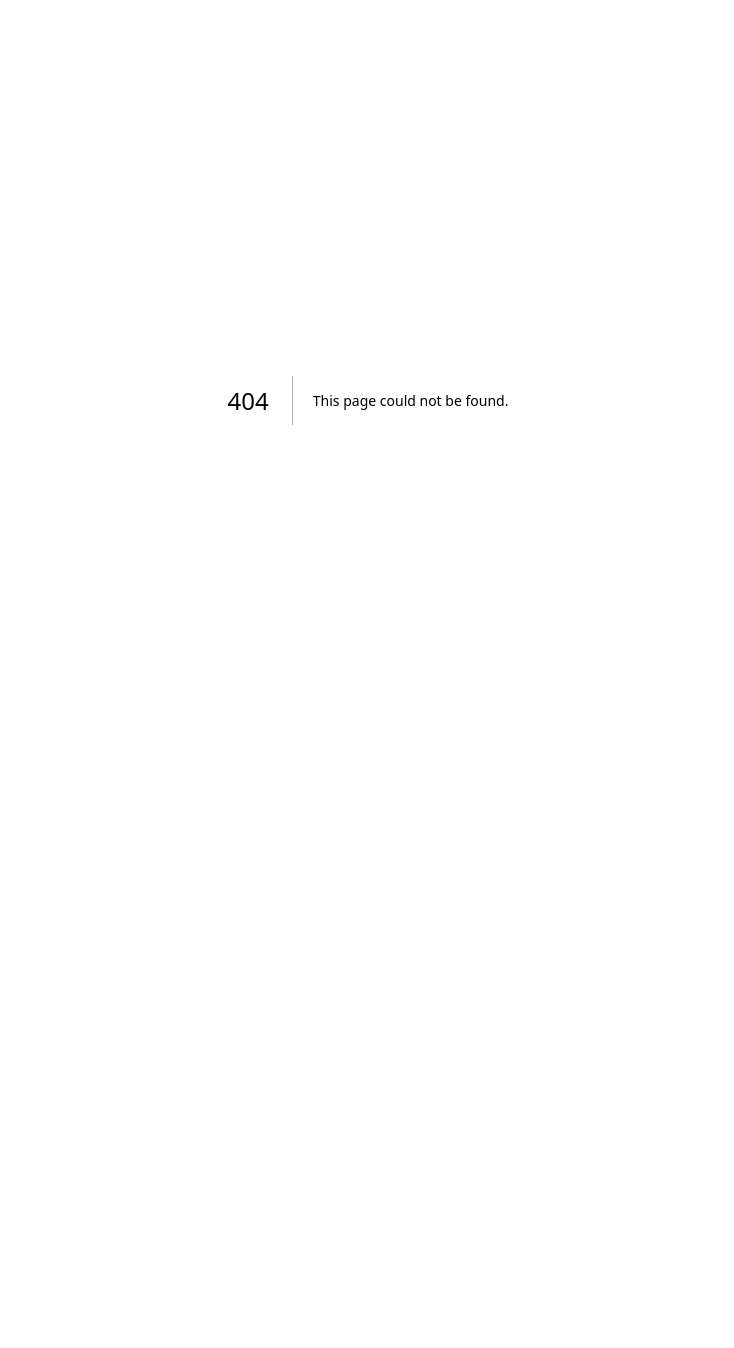
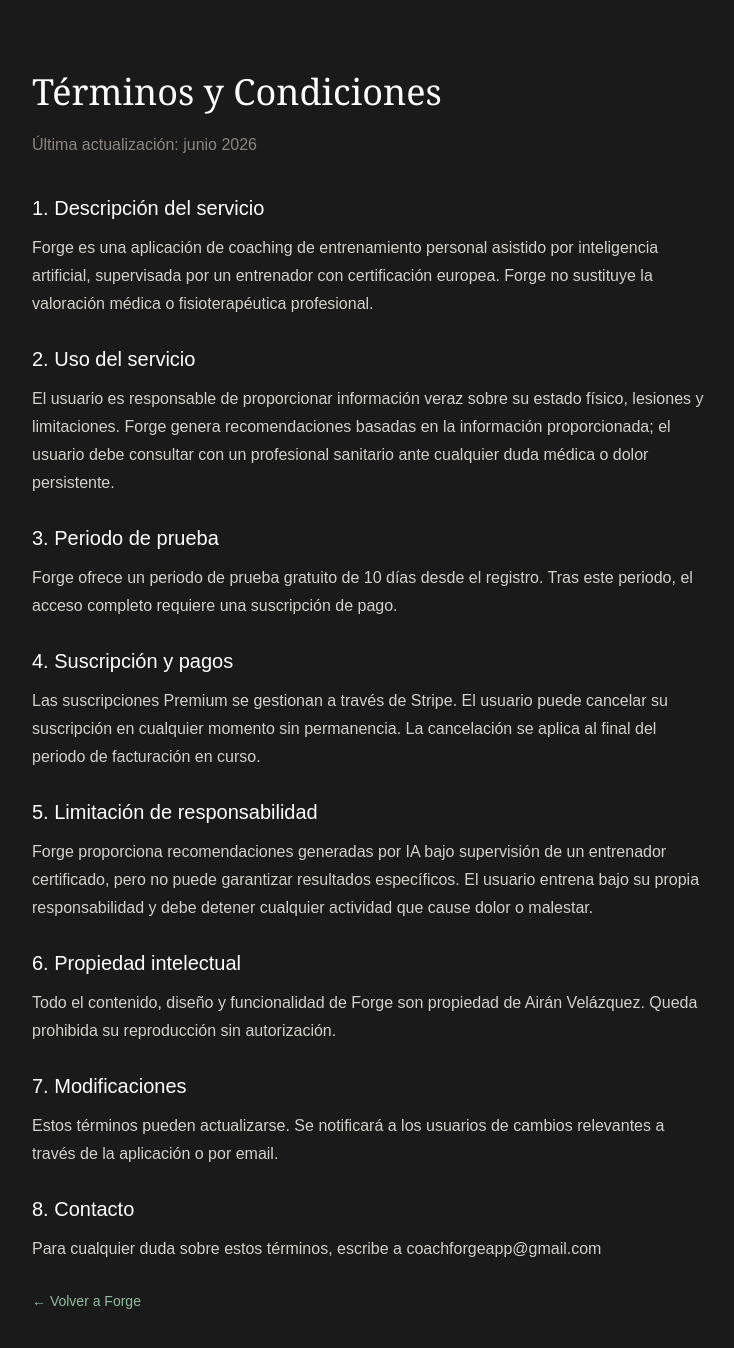
Before and after one commit to airanvlz-6/formapro, a Next.js app: page /terminos in a window 1280 px wide. Before the commit this address had no page. Shown: the top 1348 px of the page, without its empty margins (272-1006 px from the left). Before the commit the page ends 800 px from the top, so only its background shows below. Built offline with nearby package versions, Linux system fonts and the light colour scheme.

Commit message:
añadir paginas cookies y terminos

```diff
--- /dev/null
+++ b/app/cookies/page.tsx
@@ -0,0 +1,24 @@
+export default function Cookies() {
+  return (
+    <div style={{minHeight:"100vh",background:"#1A1A1A"}}>
+    <div style={{maxWidth:720,margin:"0 auto",padding:"60px 24px",fontFamily:"'DM Sans',sans-serif",color:"#D4D0CB",lineHeight:1.75}}>
+      <h1 style={{fontFamily:"Georgia,serif",fontSize:36,marginBottom:8,color:"#fff"}}>Política de Cookies</h1>
+      <p style={{color:"#8A8580",marginBottom:32}}>Última actualización: junio 2026</p>
+
+      <h2 style={{fontSize:20,marginBottom:8,color:"#fff"}}>1. ¿Qué son las cookies?</h2>
+      <p style={{marginBottom:24}}>Las cookies son pequeños archivos que se almacenan en tu dispositivo para recordar información sobre tu sesión y preferencias.</p>
+
+      <h2 style={{fontSize:20,marginBottom:8,color:"#fff"}}>2. Cookies que utilizamos</h2>
+      <p style={{marginBottom:24}}>Forge utiliza únicamente cookies técnicas necesarias para el funcionamiento del servicio: mantener tu sesión iniciada y recordar tu código de acceso. No utilizamos cookies de publicidad ni de seguimiento de terceros.</p>
+
+      <h2 style={{fontSize:20,marginBottom:8,color:"#fff"}}>3. Cookies de terceros</h2>
+      <p style={{marginBottom:24}}>Stripe puede establecer cookies técnicas durante el proceso de pago para garantizar la seguridad de la transacción.</p>
+
+      <h2 style={{fontSize:20,marginBottom:8,color:"#fff"}}>4. Gestión de cookies</h2>
+      <p style={{marginBottom:24}}>Puedes eliminar o bloquear las cookies desde la configuración de tu navegador. Ten en cuenta que esto puede afectar al funcionamiento de la aplicación, ya que no podrás mantener tu sesión iniciada.</p>
+
+      <a href="/" style={{color:"#8fbe9f",fontSize:14}}>← Volver a Forge</a>
+    </div>
+    </div>
+  );
+}
--- /dev/null
+++ b/app/terminos/page.tsx
@@ -0,0 +1,36 @@
+export default function Terminos() {
+  return (
+    <div style={{minHeight:"100vh",background:"#1A1A1A"}}>
+    <div style={{maxWidth:720,margin:"0 auto",padding:"60px 24px",fontFamily:"'DM Sans',sans-serif",color:"#D4D0CB",lineHeight:1.75}}>
+      <h1 style={{fontFamily:"Georgia,serif",fontSize:36,marginBottom:8,color:"#fff"}}>Términos y Condiciones</h1>
+      <p style={{color:"#8A8580",marginBottom:32}}>Última actualización: junio 2026</p>
+
+      <h2 style={{fontSize:20,marginBottom:8,color:"#fff"}}>1. Descripción del servicio</h2>
+      <p style={{marginBottom:24}}>Forge es una aplicación de coaching de entrenamiento personal asistido por inteligencia artificial, supervisada por un entrenador con certificación europea. Forge no sustituye la valoración médica o fisioterapéutica profesional.</p>
+
+      <h2 style={{fontSize:20,marginBottom:8,color:"#fff"}}>2. Uso del servicio</h2>
+      <p style={{marginBottom:24}}>El usuario es responsable de proporcionar información veraz sobre su estado físico, lesiones y limitaciones. Forge genera recomendaciones basadas en la información proporcionada; el usuario debe consultar con un profesional sanitario ante cualquier duda médica o dolor persistente.</p>
+
+      <h2 style={{fontSize:20,marginBottom:8,color:"#fff"}}>3. Periodo de prueba</h2>
+      <p style={{marginBottom:24}}>Forge ofrece un periodo de prueba gratuito de 10 días desde el registro. Tras este periodo, el acceso completo requiere una suscripción de pago.</p>
+
+      <h2 style={{fontSize:20,marginBottom:8,color:"#fff"}}>4. Suscripción y pagos</h2>
+      <p style={{marginBottom:24}}>Las suscripciones Premium se gestionan a través de Stripe. El usuario puede cancelar su suscripción en cualquier momento sin permanencia. La cancelación se aplica al final del periodo de facturación en curso.</p>
+
+      <h2 style={{fontSize:20,marginBottom:8,color:"#fff"}}>5. Limitación de responsabilidad</h2>
+      <p style={{marginBottom:24}}>Forge proporciona recomendaciones generadas por IA bajo supervisión de un entrenador certificado, pero no puede garantizar resultados específicos. El usuario entrena bajo su propia responsabilidad y debe detener cualquier actividad que cause dolor o malestar.</p>
+
+      <h2 style={{fontSize:20,marginBottom:8,color:"#fff"}}>6. Propiedad intelectual</h2>
+      <p style={{marginBottom:24}}>Todo el contenido, diseño y funcionalidad de Forge son propiedad de Airán Velázquez. Queda prohibida su reproducción sin autorización.</p>
+
+      <h2 style={{fontSize:20,marginBottom:8,color:"#fff"}}>7. Modificaciones</h2>
+      <p style={{marginBottom:24}}>Estos términos pueden actualizarse. Se notificará a los usuarios de cambios relevantes a través de la aplicación o por email.</p>
+
+      <h2 style={{fontSize:20,marginBottom:8,color:"#fff"}}>8. Contacto</h2>
+      <p style={{marginBottom:24}}>Para cualquier duda sobre estos términos, escribe a coachforgeapp@gmail.com</p>
+
+      <a href="/" style={{color:"#8fbe9f",fontSize:14}}>← Volver a Forge</a>
+    </div>
+    </div>
+  );
+}
```
